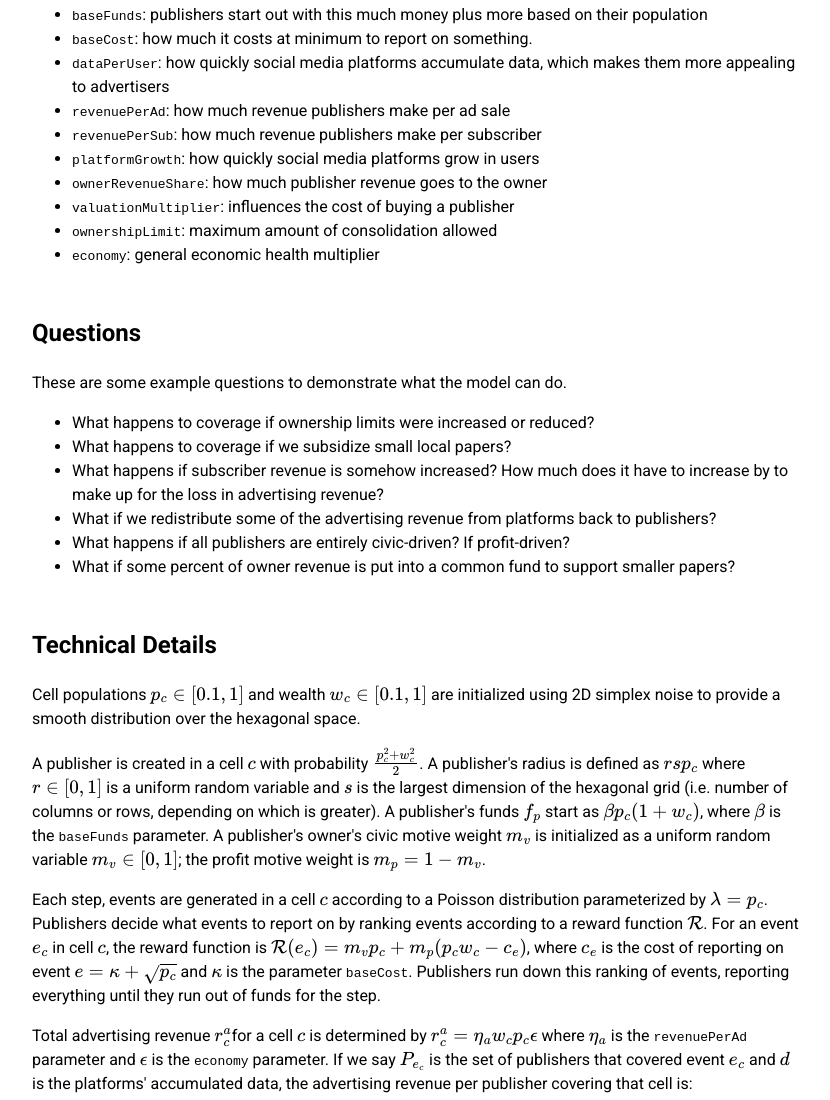
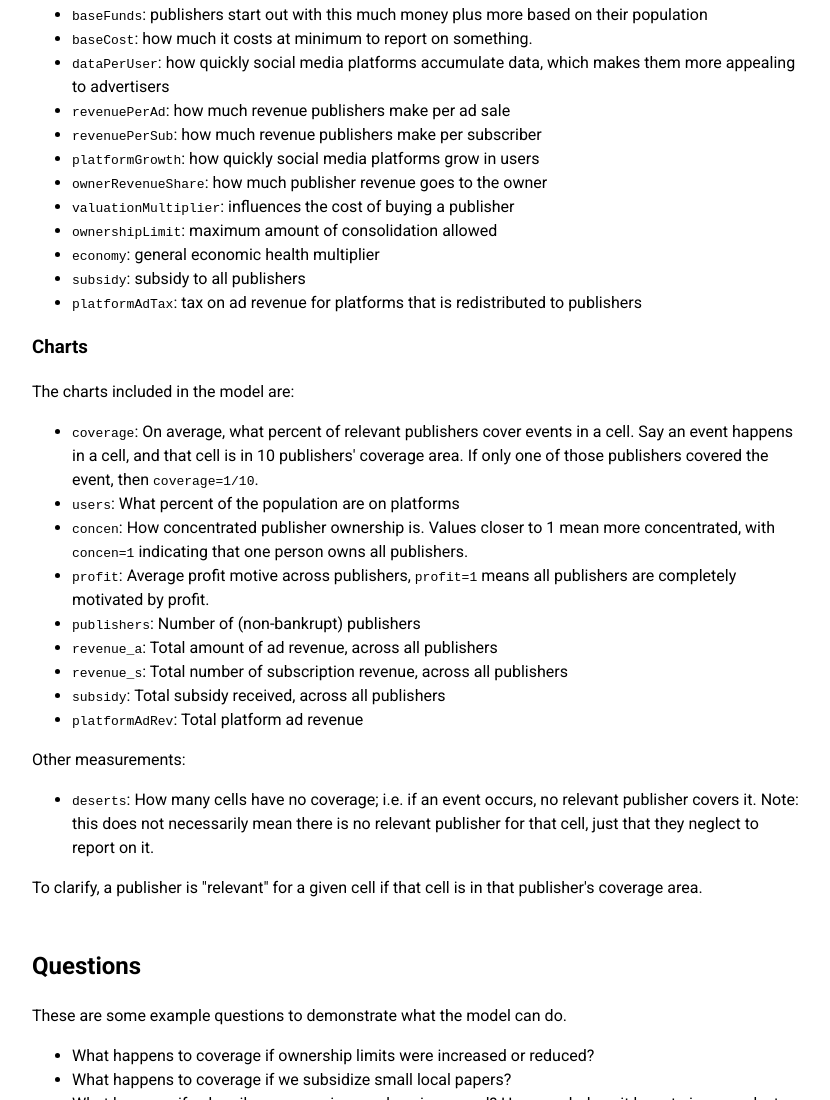
Before and after one commit to frnsys/news-desert-model, a website: page doc/index.html in a window 1280 px wide. Shown: the part 5028-6128 px from the top of the page, without its empty margins (222-1052 px from the left). Drawn offline with nearby package versions, Linux system fonts and the light colour scheme; some packages are replaced by stand-ins of ours; files whose address does not match are found by name.

Commit message:
documentation updates

```diff
--- a/doc/index.html
+++ b/doc/index.html
@@ -120,7 +120,27 @@
 <li><code>valuationMultiplier</code>: influences the cost of buying a publisher</li>
 <li><code>ownershipLimit</code>: maximum amount of consolidation allowed</li>
 <li><code>economy</code>: general economic health multiplier</li>
+<li><code>subsidy</code>: subsidy to all publishers</li>
+<li><code>platformAdTax</code>: tax on ad revenue for platforms that is redistributed to publishers</li>
 </ul>
+<h3 id="charts">Charts</h3>
+<p>The charts included in the model are:</p>
+<ul>
+<li><code>coverage</code>: On average, what percent of relevant publishers cover events in a cell. Say an event happens in a cell, and that cell is in 10 publishers' coverage area. If only one of those publishers covered the event, then <code>coverage=1/10</code>.</li>
+<li><code>users</code>: What percent of the population are on platforms</li>
+<li><code>concen</code>: How concentrated publisher ownership is. Values closer to 1 mean more concentrated, with <code>concen=1</code> indicating that one person owns all publishers.</li>
+<li><code>profit</code>: Average profit motive across publishers, <code>profit=1</code> means all publishers are completely motivated by profit.</li>
+<li><code>publishers</code>: Number of (non-bankrupt) publishers</li>
+<li><code>revenue_a</code>: Total amount of ad revenue, across all publishers</li>
+<li><code>revenue_s</code>: Total number of subscription revenue, across all publishers</li>
+<li><code>subsidy</code>: Total subsidy received, across all publishers</li>
+<li><code>platformAdRev</code>: Total platform ad revenue</li>
+</ul>
+<p>Other measurements:</p>
+<ul>
+<li><code>deserts</code>: How many cells have no coverage; i.e. if an event occurs, no relevant publisher covers it. Note: this does not necessarily mean there is no relevant publisher for that cell, just that they neglect to report on it.</li>
+</ul>
+<p>To clarify, a publisher is "relevant" for a given cell if that cell is in that publisher's coverage area.</p>
 <h2 id="questions">Questions</h2>
 <p>These are some example questions to demonstrate what the model can do.</p>
 <ul>
```
Also changed, not shown: doc.md (+22 -0 lines).
